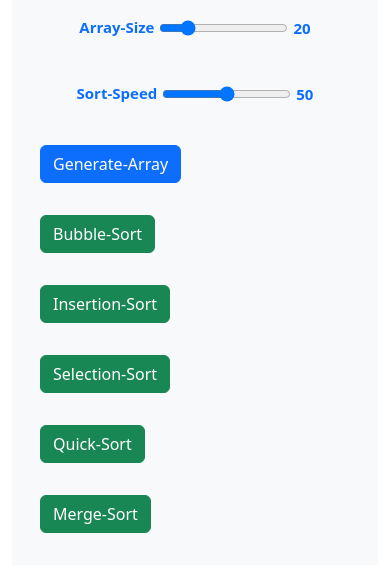
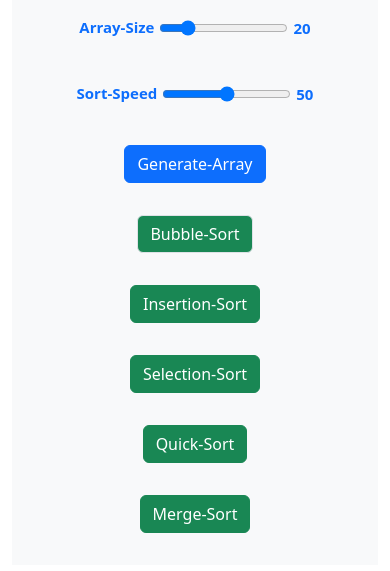
Before and after one commit to shivambhanu/Sorting-Visualizer, a plain HTML site: page index.html in a window 390 px wide. Both pictures are taken after a click on the button "Toggle navigation". Shown: the part 53-624 px from the top of the page. Drawn offline with nearby package versions, Linux system fonts and the light colour scheme.

Commit message:
Changed button alignments in dropdown for mobiles

```diff
--- a/index.html
+++ b/index.html
@@ -38,27 +38,27 @@
                       </div>
                     </li>
 
-                    <li class="nav-item m-3">
+                    <li class="nav-item m-3 d-flex justify-content-center">
                       <button class="btn btn-primary" onclick="generateArray()" type="button">Generate-Array</button>
                     </li>
 
-                    <li class="nav-item m-3">
-                      <button class="btn btn-success" onclick="bubbleSort()" type="button">Bubble-Sort</button>
+                    <li class="nav-item m-3 d-flex justify-content-center">
+                      <button class="btn btn-success border black" onclick="bubbleSort()" type="button">Bubble-Sort</button>
                     </li>
 
-                    <li class="nav-item m-3">
+                    <li class="nav-item m-3 d-flex justify-content-center">
                       <button class="btn btn-success" onclick="insertionSort()" type="button">Insertion-Sort</button>
                     </li>
 
-                    <li class="nav-item m-3">
+                    <li class="nav-item m-3 d-flex justify-content-center">
                       <button class="btn btn-success" onclick="selectionSort()" type="button">Selection-Sort</button>
                     </li>
 
-                    <li class="nav-item m-3">
+                    <li class="nav-item m-3 d-flex justify-content-center">
                       <button class="btn btn-success" onclick="quickSortDriverFunc()" type="button">Quick-Sort</button>
                     </li>
 
-                    <li class="nav-item m-3">
+                    <li class="nav-item m-3 d-flex justify-content-center">
                       <button class="btn btn-success" onclick="mergeSortDriverFunc()" type="button">Merge-Sort</button>
                     </li>
 
```
